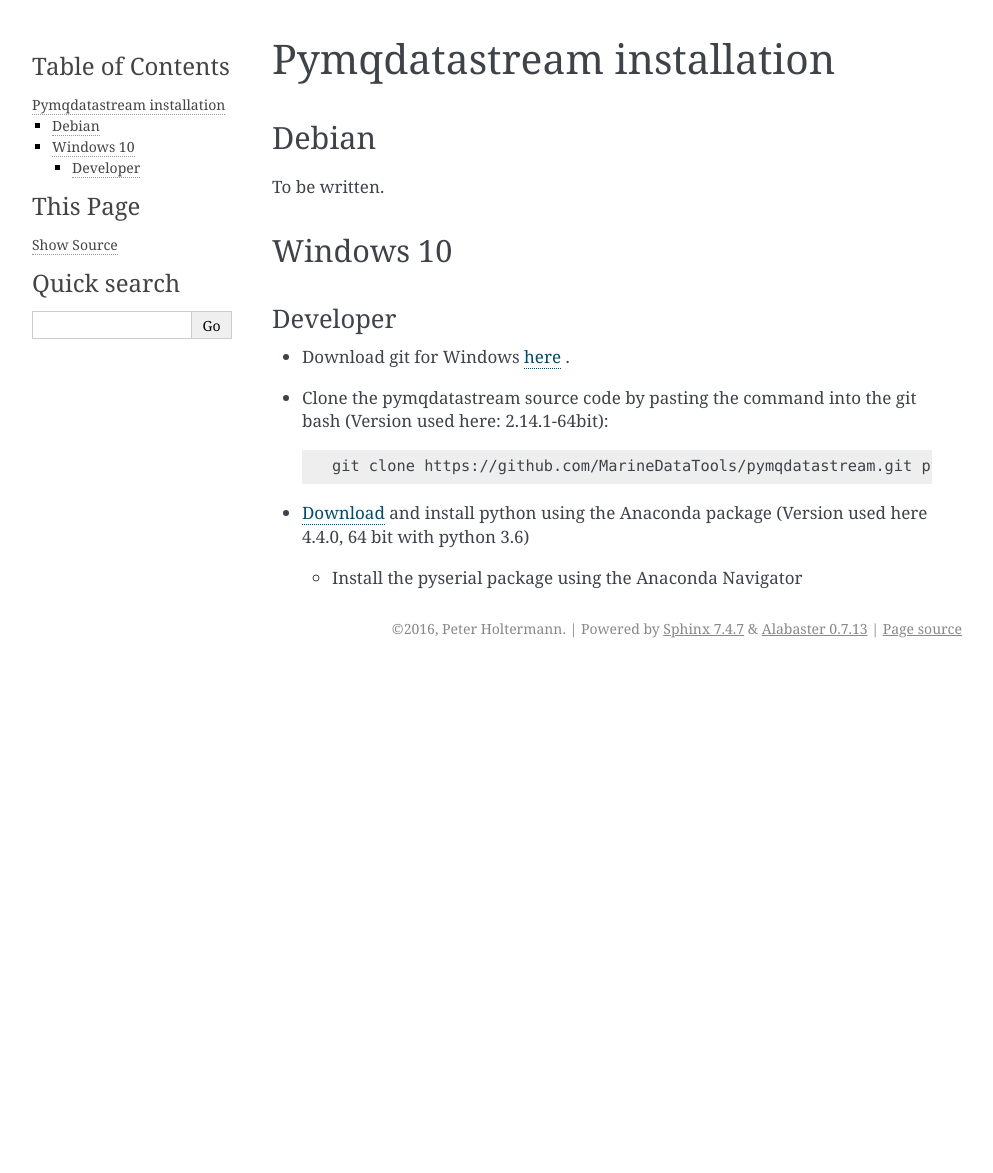
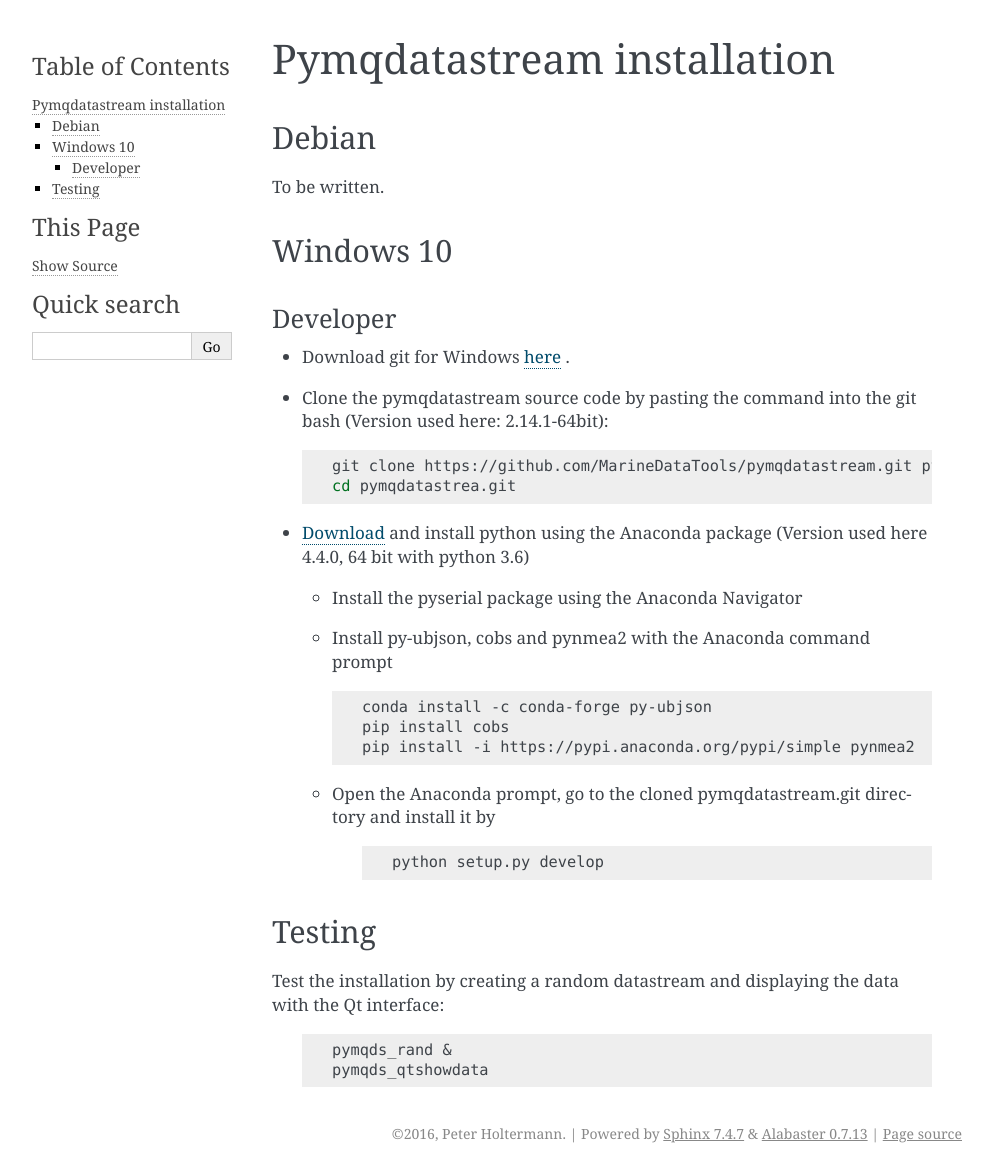
Before and after one commit to MarineDataTools/pymqdatastream, a Sphinx documentation site: the page built from pymqdatastream/doc/installation.rst, in a window 1280 px wide. Shown: the whole page, without its empty margins (148-1141 px from the left). Built offline with Sphinx 7.4.7, drawn with Linux system fonts in a browser that asks for light colours; before the commit the page ends 900 px from its top, so only the background shows below that.

Commit message:
win10 installation

```diff
--- a/pymqdatastream/doc/installation.rst
+++ b/pymqdatastream/doc/installation.rst
@@ -20,8 +20,38 @@ _________
   .. code:: bash
 
      git clone https://github.com/MarineDataTools/pymqdatastream.git pymqdatastream.git
+     cd pymqdatastrea.git
+
+
 
 * `Download <https://www.anaconda.com/download/#download>`_ and
   install python using the Anaconda package (Version used here 4.4.0, 64 bit with python 3.6)
 
   * Install the pyserial package using the Anaconda Navigator
+  * Install py-ubjson, cobs and pynmea2 with the Anaconda command prompt
+
+    .. code:: bash
+
+       conda install -c conda-forge py-ubjson
+       pip install cobs
+       pip install -i https://pypi.anaconda.org/pypi/simple pynmea2
+
+  * Open the Anaconda prompt, go to the cloned pymqdatastream.git
+    directory and install it by
+
+      .. code:: bash
+
+	 python setup.py develop
+
+
+Testing
+-------
+
+Test the installation by creating a random datastream and displaying
+the data with the Qt interface:
+
+
+    .. code:: bash
+
+       pymqds_rand &
+       pymqds_qtshowdata
```
